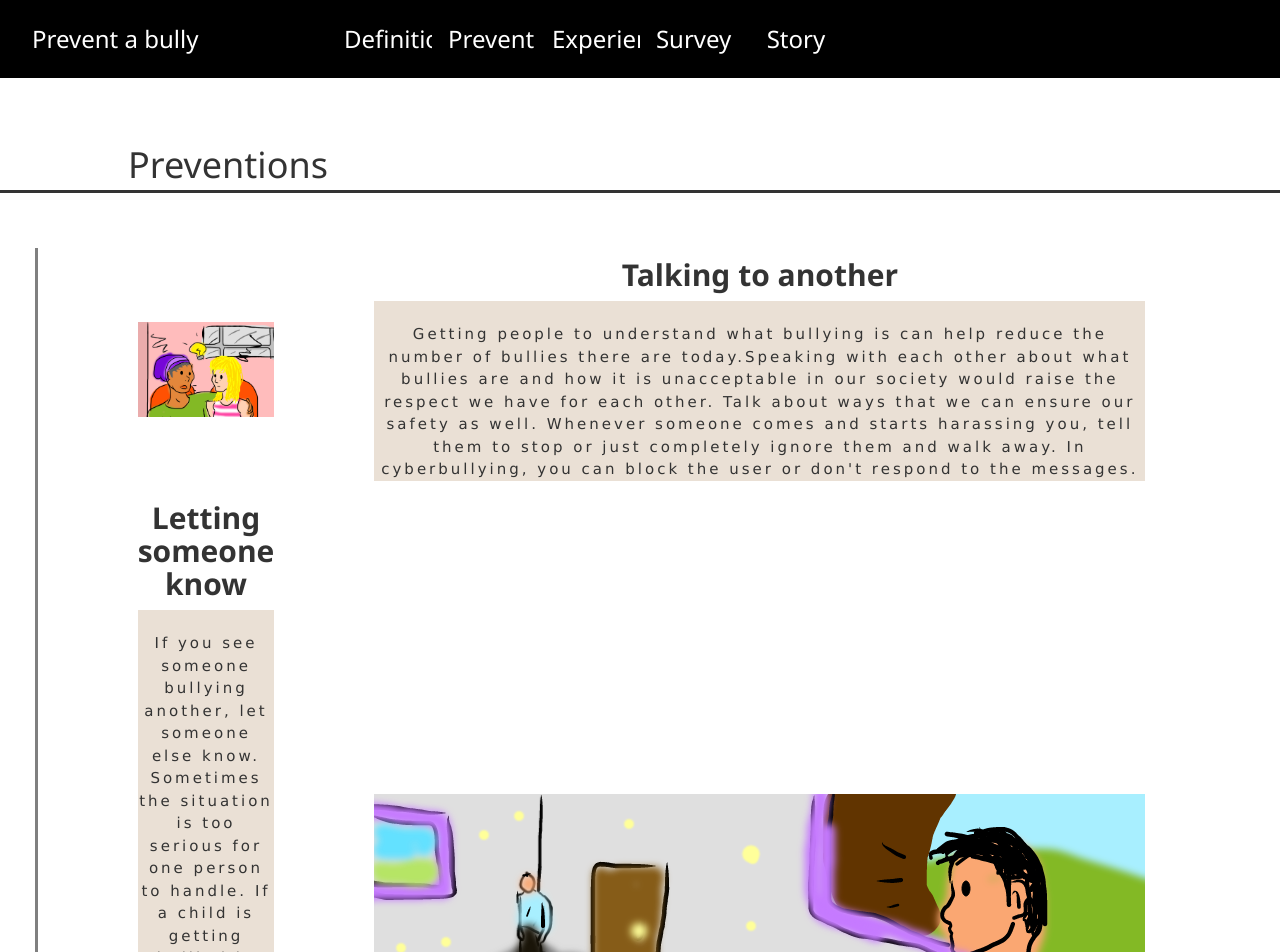
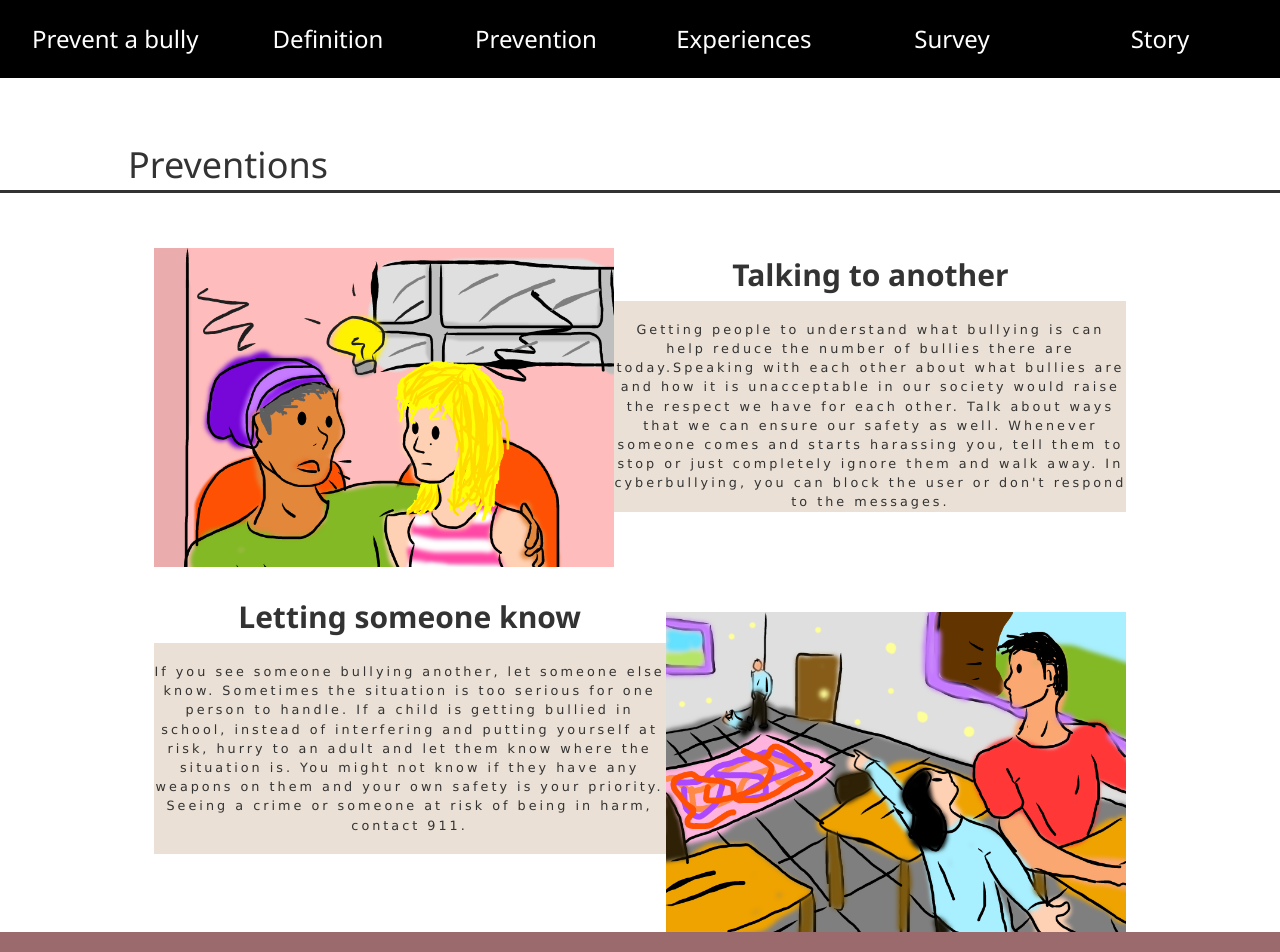
Before and after one commit to preventabully/preventabully.github.io, a plain HTML site: page Prevention.html in a window 1280 px wide. Shown: the top 952 px of the page. Drawn offline with nearby package versions, Linux system fonts and the light colour scheme.

Commit message:
Update Prevention.html

```diff
--- a/Prevention.html
+++ b/Prevention.html
@@ -2,6 +2,7 @@
 <html>
   <head>
     <meta charset="utf-8">
+    <meta name="viewport" content="width=device-width, initial-scale=1.0">
     <title>Prevention</title>
     <link rel="stylesheet" href="Preventabully.css">
     <link rel="stylesheet" href="https://maxcdn.bootstrapcdn.com/bootstrap/3.3.7/css/bootstrap.min.css">
@@ -13,35 +14,34 @@
   <body>
     <div class="w3-top">
       <div class="w3-row w3-padding w3-black">
-        <div class="w3-col s3">
+        <div class="w3-col s2">
           <h3><a href="index.html" class="w3-button W3-block w3-black">Prevent a bully</a></h3>
         </div>
-        <div class="w3-col s1">
+        <div class="w3-col s2">
           <h3><a href="Definition.html" class="w3-button w3-block w3-black">Definition</a></h3>
         </div>
-        <div class="w3-col s1">
+        <div class="w3-col s2">
           <h3><a href="Prevention.html" class="w3-button w3-block w3-black">Prevention</a></h3>
         </div>
-        <div class="w3-col s1">
+        <div class="w3-col s2">
           <h3><a href="Experiences.html" class="w3-button w3-block w3-black">Experiences</a></h3>
         </div>
-        <div class="w3-col s1">
+        <div class="w3-col s2">
           <h3><a href="Survey.html" class="w3-button w3-block w3-black">Survey</a></h3>
         </div>
-        <div class="w3-col s1">
+        <div class="w3-col s2">
           <h3><a href="Kid.html" class="w3-button w3-block w3-black">Story</a></h3>
         </div>
       </div>
     </div>
 
       <br><br><br><br><br><br>
-      <h1  style="border-bottom-width: medium; border-bottom-style:solid; padding-left:10%;padding-bottom:5px; ">Preventions</h1>
-      <center><table class="ez"style="width:85%; border-left-style:solid; border-left-width:medium;">
-        <tr>
-        <td width=50%><center><img src="Talking.png" alt="whatbully"style="width:100%"></center></td>
-
-          <td><h1 class="uhead">Talking to another</h1>
-            <p class="whatbully EAE0D5"><br>Getting people to understand what bullying is can help reduce the
+      <h1  style="border-bottom-width: medium; border-bottom-style:solid; padding-left:10%;padding-bottom:5px; ">Preventions</h1><br><br>
+<div>
+<img src="Talking.png" alt="whatbully"style="width:36%; float:left; margin-left:12%;">
+      <div style="float:left; margin-right:12%;width:40%">
+          <h1 class="uhead">Talking to another</h1>
+            <p class="whatbully EAE0D5"style="font-size:1vw"><br>Getting people to understand what bullying is can help reduce the
               number of bullies there are today.Speaking with each other about
               what bullies are and how it is unacceptable in our society would raise
               the respect we have for each other.
@@ -49,26 +49,26 @@
               Whenever someone comes and starts harassing you,
               tell them to stop or just completely ignore them and walk away.
               In cyberbullying, you can block the user or don't respond to the messages.
-<br>
-            </p></td>
-        </tr>
-    <br><br>
-        <tr>
-            <td width=50%>  <h1 class="uhead">Letting someone know</h1>
-              <p class="whatcyber EAE0D5" ><br>If you see someone bullying another, let someone else know.
+
+            </p>
+</div></div>
+
+<div style="float:left;">
+  <div style="float:left; margin-left:12%;width:40%;"><br>
+        <h1 class="uhead">Letting someone know</h1>
+              <p class="whatcyber EAE0D5"style="font-size:1vw" ><br>If you see someone bullying another, let someone else know.
                 Sometimes the situation is too serious for one person to handle.
                 If a child is getting bullied in school, instead of interfering and putting yourself at risk, hurry to an adult
-                and tell them know where the situation is. You might not know
+                and let them know where the situation is. You might not know
                 if they have any weapons on them and your own safety is your priority.
-                Seeing a crime being committed or someone is at risk of being in harm, contact 911.<br><br> </p>
-    </td>
-        <td width="50%">  <center><img src="rat.png" alt="rat"></center></td>
+                Seeing a crime or someone at risk of being in harm, contact 911.<br><br> </p>
+</div>
+<br><br>
+        <img src="rat.png" style="width:36%; margin-right:12%;float:left;"alt="rat"></center>
 
-    </table></center>
+</div>
 
-
-
-<br>
+<br><br>
     <div class="bottom">
       <br><br><br><br>
     <h6>Vivian Yee<br><br>STOP BULLYING THROUGH AWARENESS<br>Gold Award<br><br><a href="About.html">About</a></h6>
```
